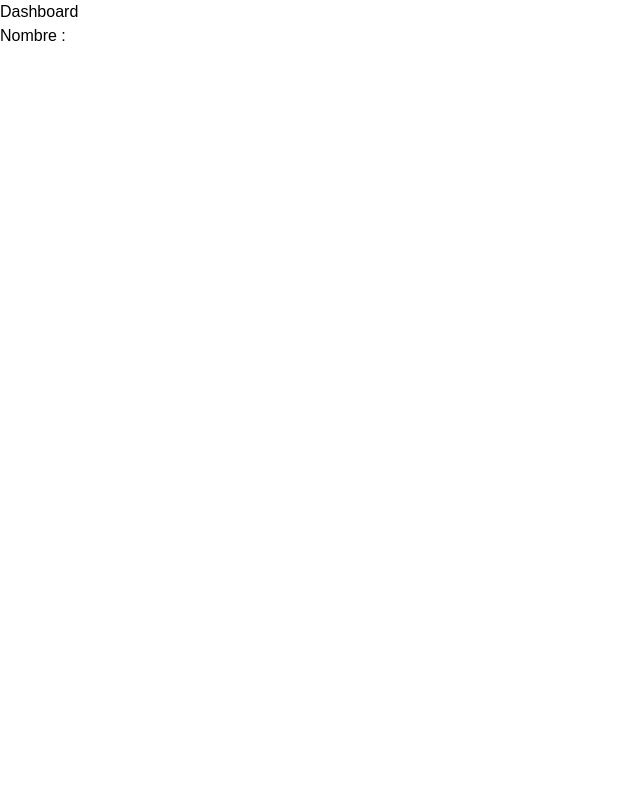
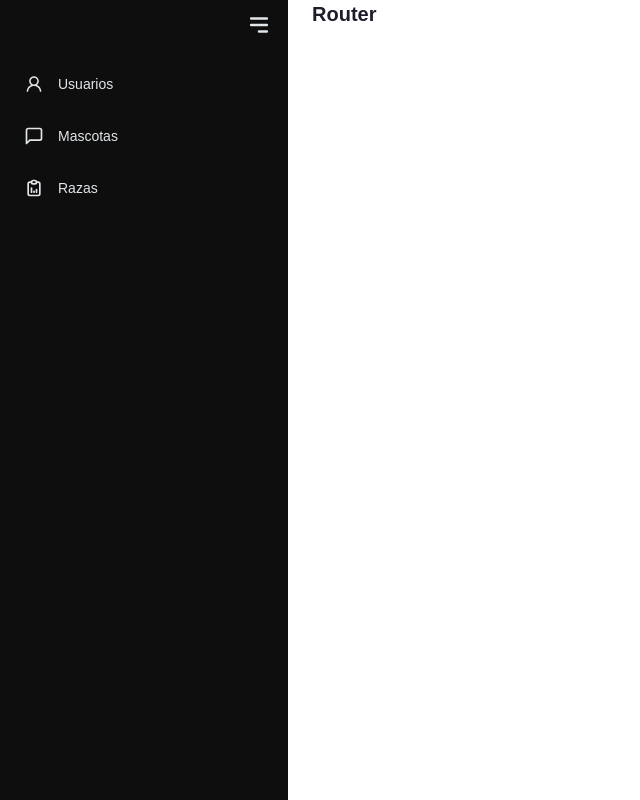
Before and after one commit to xElGrego/veterinaria-yara-react-fe, a React (Vite) app: page /dashboard in a window 1280 px wide. Shown: the whole page, without its empty margins (0-640 px from the left). Built offline with nearby package versions, Linux system fonts and the light colour scheme.

Commit message:
dashboard

```diff
--- a/package.json
+++ b/package.json
@@ -20,6 +20,7 @@
     "react": "^18.2.0",
     "react-dom": "^18.2.0",
     "react-hook-form": "^7.45.4",
+    "react-icons": "^4.10.1",
     "react-redux": "^8.1.2",
     "react-router-dom": "^6.15.0",
     "react-toastify": "^9.1.3"
--- /dev/null
+++ b/src/pages/Home/Components/Header.tsx
@@ -0,0 +1,64 @@
+import { FC, useState } from "react";
+import { HiMenuAlt3 } from "react-icons/hi";
+import { MdOutlineDashboard } from "react-icons/md";
+import { RiSettings4Line } from "react-icons/ri";
+import { TbReportAnalytics } from "react-icons/tb";
+import { AiOutlineUser, AiOutlineHeart } from "react-icons/ai";
+import { FiMessageSquare, FiFolder, FiShoppingCart } from "react-icons/fi";
+
+import { Link } from "react-router-dom";
+import React from "react";
+
+export const Header: FC = () => {
+  const [open, setOpen] = useState(true);
+
+  const menus = [
+    { name: "Usuarios", link: "/usuarios", icon: AiOutlineUser },
+    { name: "Mascotas", link: "/mascotas", icon: FiMessageSquare },
+    { name: "Razas", link: "/", icon: TbReportAnalytics },
+  ];
+
+  return (
+    <div
+      className={`bg-[#0e0e0e] min-h-screen ${
+        open ? "w-72" : "w-16"
+      } duration-500 text-gray-100 px-4`}
+    >
+      <div className="py-3 flex justify-end">
+        <HiMenuAlt3
+          size={26}
+          className="cursor-pointer"
+          onClick={() => setOpen(!open)}
+        />
+      </div>
+      <div className="mt-4 flex flex-col gap-4 relative">
+        {menus?.map((menu, i) => (
+          <Link
+            to={menu?.link}
+            key={i}
+            className={`group flex items-center text-sm  gap-3.5 font-medium p-2 hover:bg-gray-800 rounded-md`}
+          >
+            <div>{React.createElement(menu?.icon, { size: "20" })}</div>
+            <h2
+              style={{
+                transitionDelay: `${i + 3}00ms`,
+              }}
+              className={`whitespace-pre duration-500 ${
+                !open && "opacity-0 translate-x-28 overflow-hidden"
+              }`}
+            >
+              {menu?.name}
+            </h2>
+            <h2
+              className={`${
+                open && "hidden"
+              } absolute left-48 bg-white font-semibold whitespace-pre text-gray-900 rounded-md drop-shadow-lg px-0 py-0 w-0 overflow-hidden group-hover:px-2 group-hover:py-1 group-hover:left-14 group-hover:duration-300 group-hover:w-fit  `}
+            >
+              {menu?.name}
+            </h2>
+          </Link>
+        ))}
+      </div>
+    </div>
+  );
+};
--- a/src/pages/Home/Home.tsx
+++ b/src/pages/Home/Home.tsx
@@ -1,14 +1,15 @@
 import { FC } from "react";
 import { useAppSelector } from "../../store/store";
 import { nombreSelector } from "../../redux/User/user.selector";
+import { Header } from "./Components/Header";
 
 export const Home: FC = () => {
   const nombre = useAppSelector(nombreSelector);
 
   return (
-    <div>
-      Dashboard
-      <div>Nombre : {nombre}</div>
+    <div className="flex gap-6">
+      <Header />
+      <div className="m3 text-xl text-gray-900 font-semibold">Router</div>
     </div>
   );
 };
```
Also changed, not shown: 1 other file (tests, documents, lock files or other folders).
